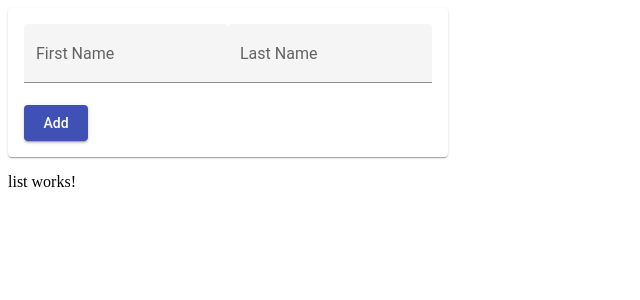
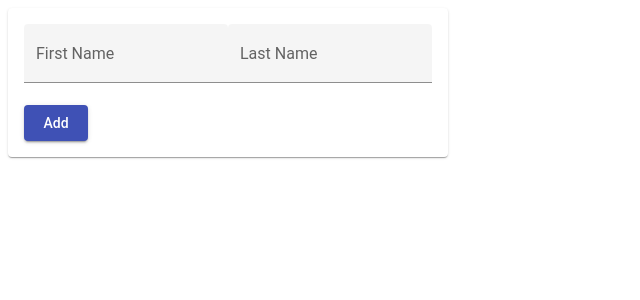
Before and after one commit to ShayanRj2000/uing-services-observables-to-manage-List-Angular, an Angular app: page / in a window 1280 px wide. Shown: the top 300 px of the page, without its empty margins (0-640 px from the left). Built offline with nearby package versions, Linux system fonts and the light colour scheme.

Commit message:
array of the users made

```diff
--- a/src/app/form/form.component.html
+++ b/src/app/form/form.component.html
@@ -20,5 +20,5 @@
   </div>
 </div>
 <div>
-  <app-list></app-list>
+  <app-list [data]="user"></app-list>
 </div>
--- a/src/app/form/form.component.ts
+++ b/src/app/form/form.component.ts
@@ -1,4 +1,4 @@
-import { Component, OnInit, Output, EventEmitter } from '@angular/core';
+import { Component, OnInit, Input } from '@angular/core';
 
 @Component({
   selector: 'app-form',
@@ -8,14 +8,19 @@ import { Component, OnInit, Output, EventEmitter } from '@angular/core';
 export class FormComponent implements OnInit {
   firstName: string;
   lastName: string;
+  user: object;
+
+  @Input() sendToList: object;
 
   addUser() {
-    const user = {
+    this.user = {
       firstName: this.firstName,
       lastName: this.lastName,
     };
     this.firstName = '';
     this.lastName = '';
+
+    this.sendToList = this.user;
 
     // console.log(user);
   }
--- a/src/app/form/list/list.component.html
+++ b/src/app/form/list/list.component.html
@@ -1 +1,4 @@
-<p>list works!</p>
+<!-- <div>
+  <p>First Name: {{ user?.firstName }}</p>
+  <p>Last Name: {{ user?.lastName }}</p>
+</div> -->
--- a/src/app/form/list/list.component.ts
+++ b/src/app/form/list/list.component.ts
@@ -1,16 +1,21 @@
-import { Component, OnInit } from '@angular/core';
+import { Component, OnInit, Input, SimpleChange } from '@angular/core';
 
 @Component({
   selector: 'app-list',
   templateUrl: './list.component.html',
-  styleUrls: ['./list.component.css']
+  styleUrls: ['./list.component.css'],
 })
+export class ListComponent implements OnInit {
+  users: object[] = [];
 
-export class ListComponent implements OnInit {
+  @Input() data: object;
 
-  constructor() { }
+  constructor() {}
 
-  ngOnInit(): void {
+  ngOnChanges(changes: any) {
+    this.users.push(changes.data);
+    console.log(this.users);
   }
 
+  ngOnInit(): void {}
 }
```
